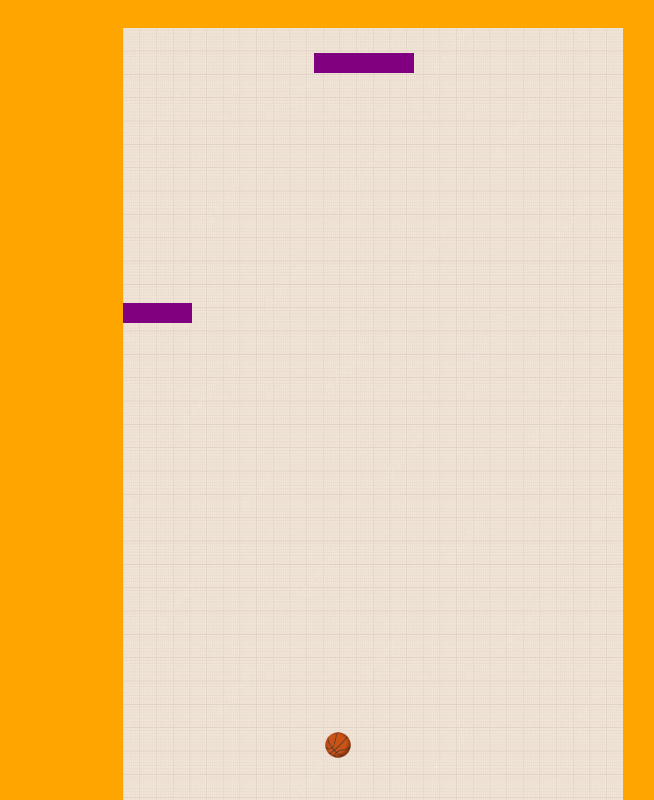
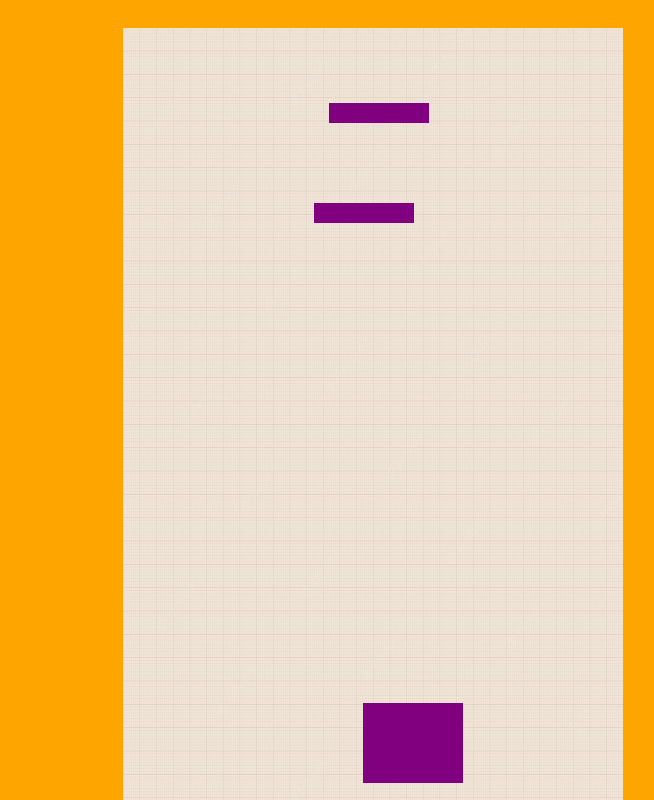
Before and after one commit to csabogalortiz/GOMEZ-SABOGAL-GAME, a plain HTML site: page index.html in a window 1280 px wide. Both pictures are taken after a click on the button "StartGame". Shown: the top 800 px of the page, 488-1142 px from the left. Drawn offline with Linux system fonts and the light colour scheme.

Commit message:
Salen 3 plat iniciales

```diff
--- a/index.html
+++ b/index.html
@@ -6,7 +6,7 @@
   <meta name="viewport" content="width=device-width, initial-scale=1.0" />
   <meta http-equiv="X-UA-Compatible" content="ie=edge" />
   <link rel="stylesheet" href="styles/style.css" />
-  <title>Du</title>
+  <title> GOMEZ SABOGAL</title>
 </head>
 
 <body>
@@ -18,6 +18,7 @@
     <img src="./images/Flechas_Mesa de trabajo 1 copia.png" alt="" class="arrows-img" />
     <img src="./images/ball.png" alt="" class="ball-img" />
   </div>
+
 
   <div id="game-board">
     <canvas id="myCanvas"></canvas>
--- a/js/app.js
+++ b/js/app.js
@@ -6,6 +6,7 @@ const app = {
     description: 'Final Project',
     ctx: undefined,
     obstacles: [],
+    initialObstacles: [],
     canvasSize: {
         w: undefined, h: undefined
     },
@@ -19,10 +20,10 @@ const app = {
         console.log('hola')
         this.setDimensions()
         this.setContext()
-        // this.createObstacles()
         this.createBackground()
         this.createObstacles()
         this.createCharacter()
+        this.createInitialObstacles()
         this.start()
     },
 
@@ -49,13 +50,25 @@ const app = {
 
     // constructor(ctx, obstaclePosX, obstaclePosY, obstacleSizeW, obstacleSizeH, obstacleSpeed, canvasSize) {
     createObstacles() {
+        console.log(this.obstacles.length)
         let posX = this.randomPosition()
         console.log(posX)
         this.obstacles.push(
             // new Obstacle(this.ctx, 100, 300, 150, 40, 200, 26, 0, this.canvasSize),
-            // new Obstacle(this.ctx, 400, 400, 150, 40, 60, 30, 0, this.canvasSize),
+            // new Obstacle(this.ctx, posX, 600, 100, 20, 60, this.canvasSize),
             new Obstacle(this.ctx, posX, 0, 100, 20, 60, this.canvasSize),
         )
+    },
+
+    createInitialObstacles() {
+        console.log('Maria juliana')
+        this.initialObstacles.push(
+
+            new Obstacle(this.ctx, 240, 400, 100, 80, 60, this.canvasSize),
+            new Obstacle(this.ctx, 240, 500, 100, 80, 60, this.canvasSize),
+            new Obstacle(this.ctx, 240, 600, 100, 80, 60, this.canvasSize)
+        )
+
     },
 
 
@@ -72,7 +85,7 @@ const app = {
             this.drawAll()
             this.framesCounter++
 
-            if (this.framesCounter % 50 === 0) {
+            if (this.framesCounter % 20 === 0) {
                 this.createObstacles()
             }
         }, 50)
@@ -86,6 +99,7 @@ const app = {
 
     clearAll() {
         this.ctx.clearRect(0, 0, this.canvasSize.w, this.canvasSize.h)
+        this.obstacles = this.obstacles.filter(element => element.obstaclePos.x >= 0)
     },
 
     drawAll() {
@@ -94,8 +108,12 @@ const app = {
         this.obstacles.forEach(obstacle => obstacle.draw())
         this.obstacles.forEach(obstacle => obstacle.move())
 
+        this.initialObstacles.forEach(obstacle => obstacle.draw())
+        this.initialObstacles.forEach(obstacle => obstacle.move())
+
         this.character.draw()
         this.checkCollision()
+
     },
 
 
@@ -103,19 +121,19 @@ const app = {
         this.obstacles.forEach((element) => {
             if (this.character.characterPos.y + this.character.characterSize.h > element.obstaclePos.y &&
                 this.character.characterPos.y < element.obstaclePos.y + element.obstacleSize.h &&
-                this.character.characterPos.x < element.obstaclePos.x + element.obstacleSize.w &&
-                this.character.characterPos.x + this.character.characterSize.w > element.obstaclePos.x
+                this.character.characterPos.x + this.character.characterSize.w >= element.obstaclePos.x &&
+                this.character.characterPos.x < element.obstaclePos.x + element.obstacleSize.w
+
             ) {
 
                 this.character.velCharacter.y *= -1
-
-                // this.character.characterPos.y = element.obstaclePos.y
 
                 this.framesCounter++
 
                 if (this.framesCounter % 50 === 0) {
                     this.createObstacles()
                 }
+                // this.character.characterPos.y = element.obstaclePos.y
                 // element.obstaclePos.y += 5;
                 // this.character.velCharacter.y -= 10
                 // this.character.characterPos.y += this.character.velCharacter.y
@@ -128,6 +146,9 @@ const app = {
         let score = 0;
 
     }
+
+
+
 
 
 
--- a/js/character.js
+++ b/js/character.js
@@ -8,10 +8,10 @@ class Character {
             h: 30
         }
         this.characterPos = {
-            x: 200,
-            y: this.canvasSize.h - this.characterSize.h - 20
+            x: 240,
+            y: this.canvasSize.h - this.characterSize.h - 80
         }
-        this.posFloor = 300
+        // this.posFloor = 100
 
         this.velCharacter = {
             x: 10,
@@ -45,7 +45,6 @@ class Character {
 
     move() {
         this.setEventHandlers()
-        // this.jump()
 
     }
 
@@ -65,14 +64,6 @@ class Character {
         }
     }
 
-    // jump() {
-    //     console.log('Holi')
-    //     if (this.characterPos.y < this.posFloor) {
-    //         this.characterPos.y -= this.velCharacter.y;
-    //         // this.velCharacter.y -= 10;
-    //     // } else if ((this.characterPos.y = -1(this.characterSize.h + 10))) {
-    //     }
-    // }
     gameGravity() {
         if (this.characterPos.y >= this.canvasSize.h - this.characterSize.h) {
             this.velCharacter.y *= -1
```
